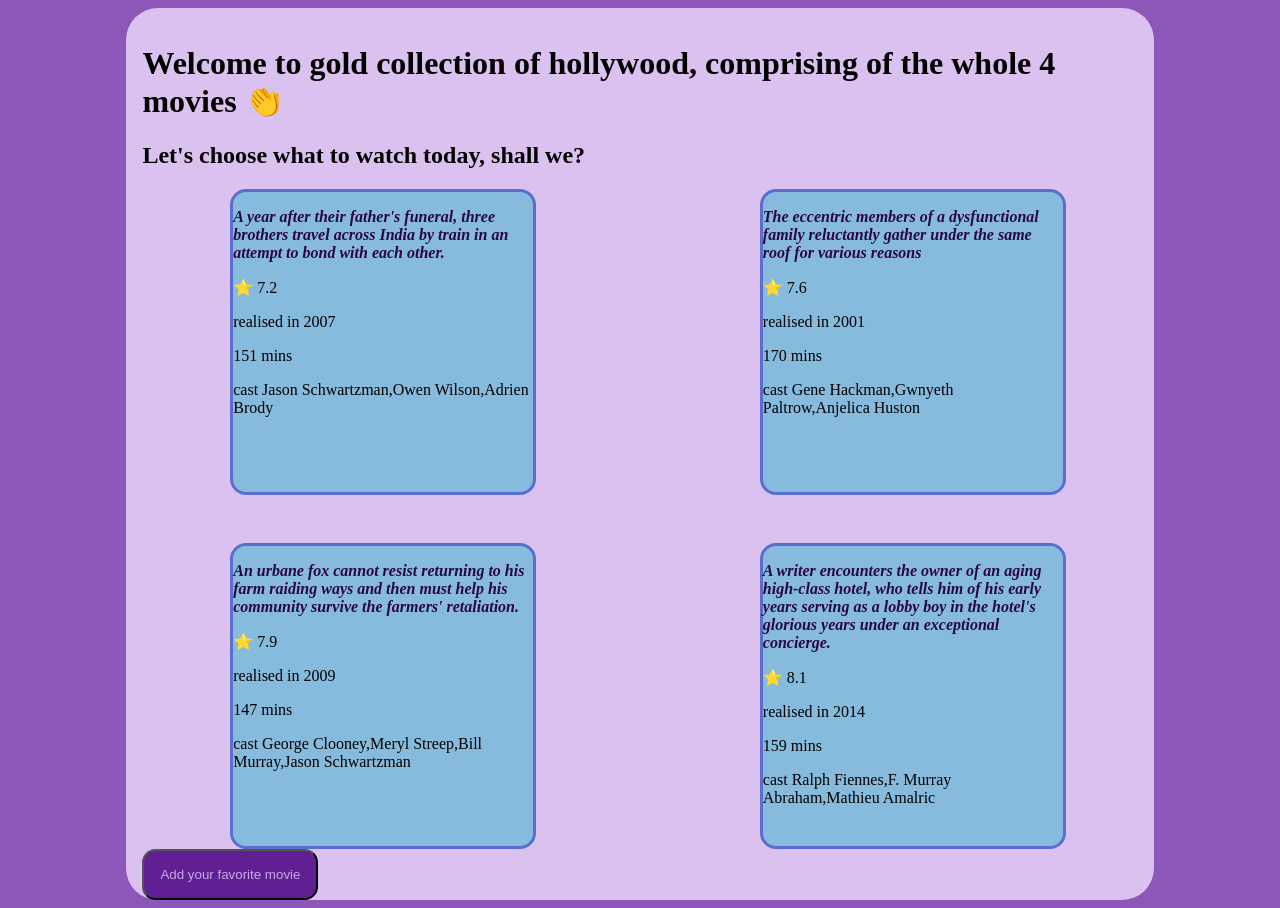
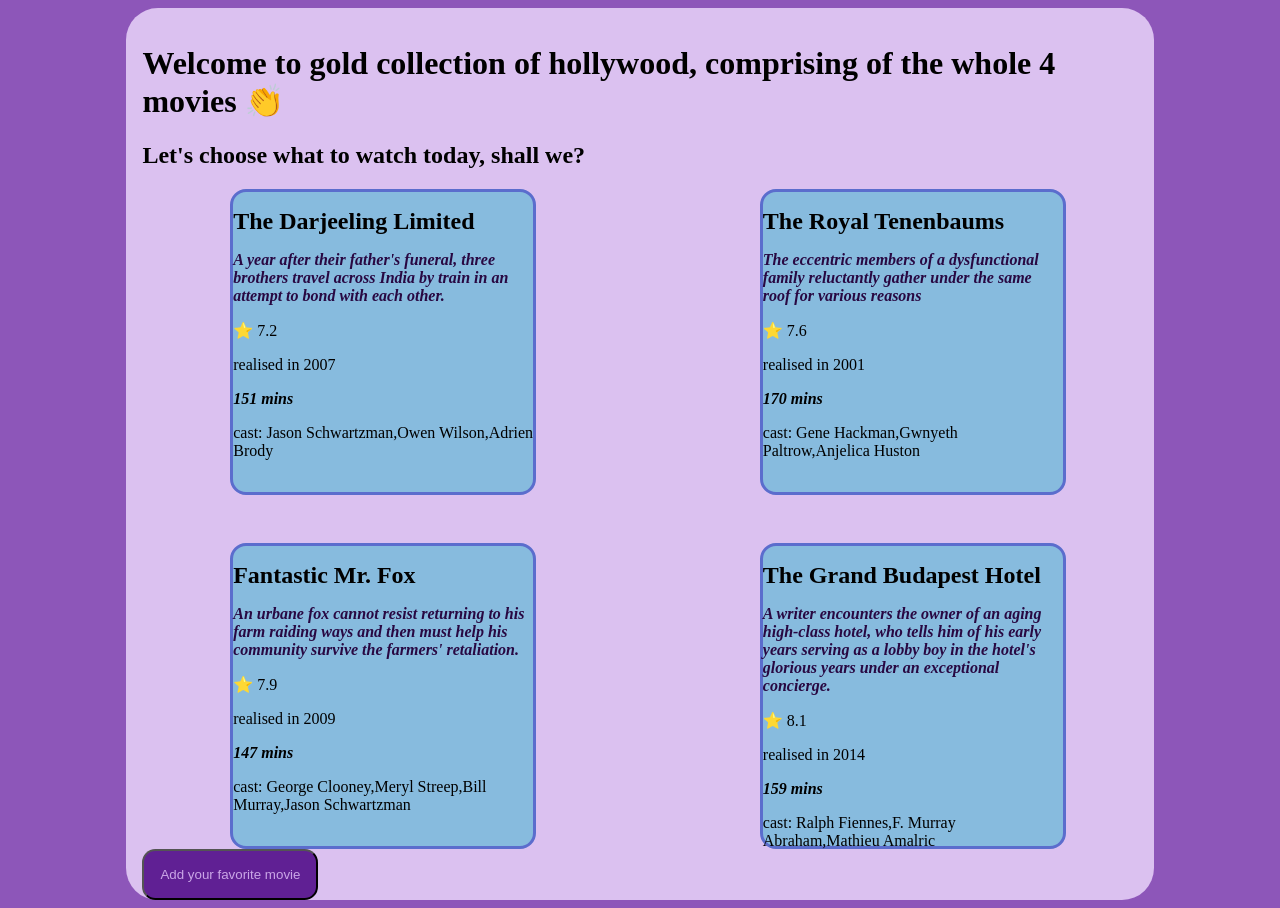
Before and after one commit to pr-maryanarty/FAC-movie-data-project, a plain HTML site: page index.html in a window 1280 px wide. Drawn offline with Linux system fonts and the light colour scheme.

Commit message:
prepared for sorting

```diff
--- a/app.js
+++ b/app.js
@@ -34,11 +34,50 @@
   },
 };
 
+// let moviesArray = [
+//   {
+//    title: "The Darjeeling Limited";
+//     plot: "A year after their father's funeral, three brothers travel across India by train in an attempt to bond with each other.",
+//     cast: ["Jason Schwartzman", "Owen Wilson", "Adrien Brody"],
+//     runtime: 151,
+//     rating: 7.2,
+//     year: 2007,
+//   },
+//   {
+//    title: "The Royal Tenenbaums";
+//     plot: "The eccentric members of a dysfunctional family reluctantly gather under the same roof for various reasons",
+//     rating: 7.6,
+//     year: 2001,
+//     cast: ["Gene Hackman", "Gwnyeth Paltrow", "Anjelica Huston"],
+//     runtime: 170,
+//   },
+// ];
+
 const content = document.querySelector("#content");
 // const searchButton = document.querySelector("#search").value.toLowerCase();
 // searchButton.addEventListener("input", function () {
 
+function mapToArray(movieData) {
+  let arrayForMovies = [];
+  for (const movieTitle in movieData) {
+    let curMovie = movieData[movieTitle];
+    let movieInfo = {
+      title: movieTitle,
+      rating: curMovie.rating,
+      year: curMovie.year,
+      runtime: curMovie.runtime,
+      plot: curMovie.plot,
+      cast: curMovie.cast,
+    };
+    arrayForMovies.push(movieInfo);
+  }
+  return arrayForMovies;
+}
+
+let moviesArray = mapToArray(movieData);
+
 function renderMovieCard(movie) {
+  let title = movie.title;
   let plot = movie.plot;
   let cast = movie.cast;
   let year = movie.year;
@@ -46,64 +85,48 @@
   let rating = movie.rating;
 
   const movieCard = document.createElement("div");
+  const titleElement = document.createElement("h1");
+  titleElement.innerHTML = title;
+  const plotElement = document.createElement("p");
+  plotElement.innerHTML = plot;
+  const ratingElement = document.createElement("p");
+  ratingElement.innerHTML = "⭐️ " + rating;
+  const yearElement = document.createElement("p");
+  yearElement.innerHTML = "realised in " + year;
+  const runtimeElement = document.createElement("p");
+  runtimeElement.innerHTML = runtime + " mins";
+  const castElement = document.createElement("p");
+  castElement.innerHTML = "cast: " + cast;
 
-  const plotDescription = document.createElement("p");
-  plotDescription.innerHTML = plot;
-  const ratingDescription = document.createElement("p");
-  ratingDescription.innerHTML = "⭐️ " + rating;
-  const yearDescription = document.createElement("p");
-  yearDescription.innerHTML = "realised in " + year;
-  const runtimeDescription = document.createElement("p");
-  runtimeDescription.innerHTML = runtime + " mins";
-  const castDescription = document.createElement("p");
-  castDescription.innerHTML = "cast " + cast;
-
-  //
   content.append(movieCard);
-  movieCard.append(plotDescription);
-  movieCard.append(ratingDescription);
-  movieCard.append(yearDescription);
-  movieCard.append(runtimeDescription);
-  movieCard.append(castDescription);
+  movieCard.append(titleElement);
+  movieCard.append(plotElement);
+  movieCard.append(ratingElement);
+  movieCard.append(yearElement);
+  movieCard.append(runtimeElement);
+  movieCard.append(castElement);
   movieCard.classList.add("movieCard");
-  plotDescription.classList.add("elementOfMoviePlot");
-  castDescription.classList.add("elementOfMovieCast");
-  yearDescription.classList.add("elementOfMovieYear");
-  runtimeDescription.classList.add("elementOfMovieRuntime");
-  ratingDescription.classList.add("elementOfMovieRating");
+  titleElement.classList.add("elementOfMovieTitle");
+  plotElement.classList.add("elementOfMoviePlot");
+  castElement.classList.add("elementOfMovieCast");
+  yearElement.classList.add("elementOfMovieYear");
+  runtimeElement.classList.add("elementOfMovieRuntime");
+  ratingElement.classList.add("elementOfMovieRating");
 }
 
-function renderMovieData() {
+function renderMoviesArray() {
   content.innerHTML = "";
-  for (const movieTitle in movieData) {
-    let curMovie = movieData[movieTitle];
-    renderMovieCard(curMovie);
+  for (const movie of moviesArray) {
+    renderMovieCard(movie);
   }
 }
 
-renderMovieData();
-
-//movieData["Harry potter"] = harryPotterMovie;
-// movieData.push("Harry potter", harryPotterMovie)
-
-// let hpRatingInputElement = document.querySelector("#rating");
-// hpRatingValue = hpRatingInputElement.value;
-
-// let hpPlotInputElement = document.querySelector("#plot");
-// hpPlotValue = hpPlotInputElement.value;
-
-// let harryPotterMovie = {
-//   rating: hpRatingValue,
-//   plot: hpPlotValue,
-// };
-
-// movieData["Harry Potter"] = harryPotterMovie;
+renderMoviesArray();
 
 let submitNewMovie = document.querySelector(".submitMovie");
 submitNewMovie.addEventListener("click", function () {
-  let movieTitle = document.getElementById("movieTitle").value;
-
-  let movie = {
+  let newMovie = {
+    title: document.getElementById("movieTitle").value,
     rating: document.getElementById("rating").value,
     runtime: document.getElementById("runtime").value,
     year: document.getElementById("year").value,
@@ -111,12 +134,13 @@
     cast: document.getElementById("cast").value,
   };
 
-  movieData[movieTitle] = movie;
-  renderMovieData();
+  moviesArray.push(newMovie);
+  renderMoviesArray();
+  //close the form
   document.querySelector(".addNewMovie").classList.remove("show");
 });
 
 const formAddMovie = document.querySelector("#addNewMovie");
 formAddMovie.addEventListener("click", function () {
-  let formPopUp = document.querySelector(".addNewMovie").classList.add("show");
+  document.querySelector(".addNewMovie").classList.add("show");
 });
--- a/style.css
+++ b/style.css
@@ -43,4 +43,9 @@
   color: rgb(40, 8, 66);
 }
 .elementOfMovieRuntime {
+  font-weight: 800;
+  font-style: italic;
 }
+.elementOfMovieTitle {
+  font-size: 1.5rem;
+}
```
